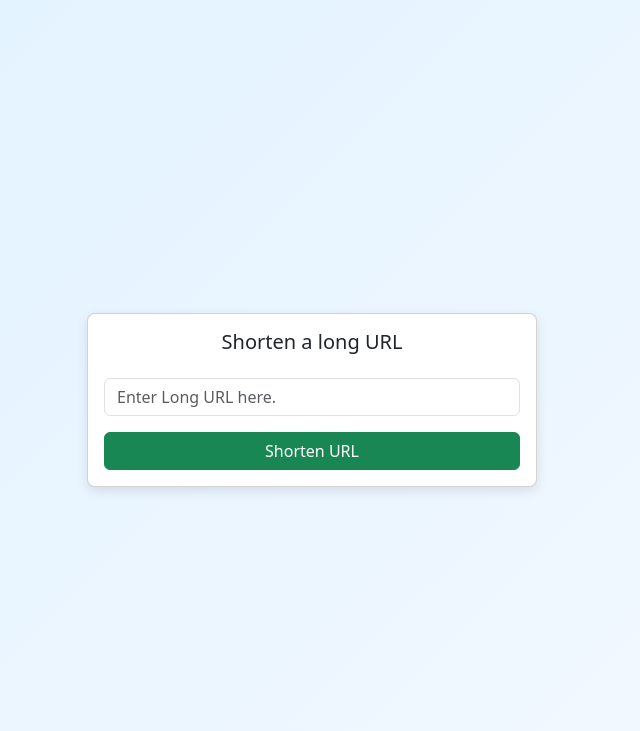
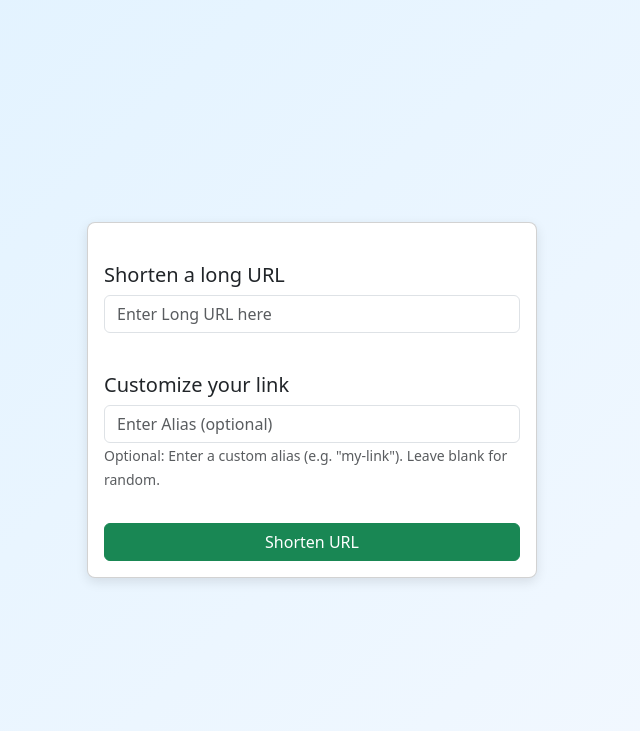
Before and after one commit to yashwanth2706/django-url-shortner, a Django app: page / in a window 1280 px wide. Shown: the top 731 px of the page, without its empty margins (328-968 px from the left). Run offline with Django 5.2, Linux system fonts and the light colour scheme.

Commit message:
feat: Added alias field (optional) and validate availability on submit

```diff
--- a/url_shortner/forms.py
+++ b/url_shortner/forms.py
@@ -1,13 +1,45 @@
 from django import forms
 from .models import URL
+import string, secrets
+
+def generate_short_code(length: int = 8):
+    """Generate a URL-safe short code of `length` using base62-like chars."""
+    alphabet = string.ascii_letters + string.digits
+    return ''.join(secrets.choice(alphabet) for _ in range(length))
 
 class ShortenForm(forms.ModelForm):
+
+    short_code = forms.CharField(
+        required=False,
+        widget=forms.TextInput(attrs={
+            "class": "form-control",
+            "placeholder": "Enter Alias (optional)"
+        })
+    )
+
     class Meta:
         model = URL
-        fields = ['original_url']
+        fields = ["original_url", "short_code"]
         widgets = {
-            'original_url': forms.URLInput(attrs={
-                'class': 'form-control',
-                'placeholder': 'Enter Long URL here.'
+            "original_url": forms.URLInput(attrs={
+                "class": "form-control",
+                "placeholder": "Enter Long URL here"
             })
         }
+
+    def clean_short_code(self):
+        alias = self.cleaned_data.get("short_code", "").strip()
+        if alias:
+            if len(alias) < 5:
+                raise forms.ValidationError("Alias must be at least 5 characters long.")
+            if URL.objects.filter(short_code=alias).exists():
+                raise forms.ValidationError("Alias not available, please choose another one.")
+        return alias
+
+    def save(self, commit=True):
+        instance = super().save(commit=False)
+        if not instance.short_code:  # If user didn’t enter alias
+            instance.short_code = generate_short_code()
+        if commit:
+            instance.save()
+        return instance
--- a/url_shortner/models.py
+++ b/url_shortner/models.py
@@ -1,8 +1,7 @@
 from django.conf import settings
 from django.db import models
 from django.utils import timezone
-import secrets
-import string
+import string, secrets
 
 def generate_short_code(length: int = 8):
     """Generate a URL-safe short code of `length` using base62-like chars."""
@@ -15,6 +14,7 @@ class URL(models.Model):
     original_url = models.URLField(max_length=2048)
     short_code = models.CharField(max_length=12, unique=True, db_index=True)
     created_at = models.DateTimeField(default=timezone.now)
+    click_count = models.IntegerField(default=0)
     owner = models.ForeignKey(
         settings.AUTH_USER_MODEL,
         null=True,
@@ -30,7 +30,7 @@ class URL(models.Model):
         # If no short_code, create one (ensure uniqueness)
         if not self.short_code:
             for _ in range(5):  # try 5 times then raise
-                code = generate_short_code(6)
+                code = generate_short_code(8)
                 if not URL.objects.filter(short_code=code).exists():
                     self.short_code = code
                     break
--- a/url_shortner/templates/index.html
+++ b/url_shortner/templates/index.html
@@ -23,16 +23,35 @@
 <body>
   <div class="card w-100" style="max-width: 450px;">
     <div class="card-body">
-      <h5 class="card-title text-center mb-4">Shorten a long URL</h5>
+      <h5 class="card-title text-left mt-4">Shorten a long URL</h5>
 
       <!-- URL Form -->
-      <div id="form-section" {% if short_url %}style="display:none;"{% endif %}>
+    <div id="form-section" {% if short_url %}style="display:none;"{% endif %}>
         <form method="post" class="d-flex flex-column">
-          {% csrf_token %}
-          {{ form.original_url }}
-          <button type="submit" class="btn btn-success w-100 mt-3">Shorten URL</button>
+        {% csrf_token %}
+
+        <!-- Long URL input -->
+        <div class="mb-3">
+            {{ form.original_url }}
+            {% if form.original_url.errors %}
+            <div class="text-danger small">{{ form.original_url.errors.0 }}</div>
+            {% endif %}
+        </div>
+        <h5 class="card-title text-left mt-4">Customize your link</h5>
+        <!-- Alias input -->
+        <div class="mb-3">
+            {{ form.short_code }}
+            <small class="form-text text-muted">
+            Optional: Enter a custom alias (e.g. "my-link"). Leave blank for random.
+            </small>
+            {% if form.short_code.errors %}
+            <div class="text-danger small">{{ form.short_code.errors.0 }}</div>
+            {% endif %}
+        </div>
+
+        <button type="submit" class="btn btn-success w-100 mt-3">Shorten URL</button>
         </form>
-      </div>
+    </div>
 
       <!-- Result Section -->
       <div id="result-section" {% if not short_url %}style="display:none;"{% endif %}>
--- a/url_shortner/views.py
+++ b/url_shortner/views.py
@@ -1,38 +1,44 @@
 from django.shortcuts import render, redirect, get_object_or_404
 from django.http import HttpResponseRedirect, HttpResponse
 from django.conf import settings
+from django.db.models import F
 from .models import URL, Click
 from .forms import ShortenForm
+import string, secrets
+
+def generate_short_code(length: int = 8):
+    """Generate a URL-safe short code of `length` using base62-like chars."""
+    alphabet = string.ascii_letters + string.digits
+    return ''.join(secrets.choice(alphabet) for _ in range(length))
 
 def index(request):
-    """Show form to create a shortened URL and results."""
     short_url = None
-    if request.method == 'POST':
+    if request.method == "POST":
         form = ShortenForm(request.POST)
         if form.is_valid():
-            url_obj = form.save(commit=False)
-            # Optionally set owner if user is authenticated
+            url = form.save(commit=False)
             if request.user.is_authenticated:
-                url_obj.owner = request.user
-            url_obj.save()
-            # Build full short url; in dev use request.get_host()
-            short_url = url_obj.get_short_url(request.get_host())
+                url.owner = request.user
+            url.save()  # short_code auto-generated in model if missing
+            short_url = url.get_short_url(request.get_host())
     else:
         form = ShortenForm()
-    return render(request, 'index.html', {'form': form, 'short_url': short_url})
+
+    return render(request, "index.html", {"form": form, "short_url": short_url})
 
 
 def redirect_view(request, short_code):
-    """Resolve a short code and redirect to the original URL. Track the
-    click."""
-    url_obj = get_object_or_404(URL, short_code=short_code) # If url not found raise 404
-    # Track click (optional)
+    """Resolve a short code and redirect to the original URL. Track the click."""
+    url_obj = get_object_or_404(URL, short_code=short_code)
+
+    # Track click
     try:
         Click.objects.create(
             url=url_obj,
-            user_agent=request.META.get('HTTP_USER_AGENT', '')[:1024],
+            user_agent=request.META.get("HTTP_USER_AGENT", "")[:1024],
         )
+        URL.objects.filter(pk=url_obj.pk).update(click_count=F("click_count") + 1)
     except Exception:
-        # If analytics fail, still redirect — don't raise
         pass
+
     return HttpResponseRedirect(url_obj.original_url)
```
Also changed, not shown: url_shortner/static/img/error_404.png (added), url_shortner/templates/404/Error.html (added).
